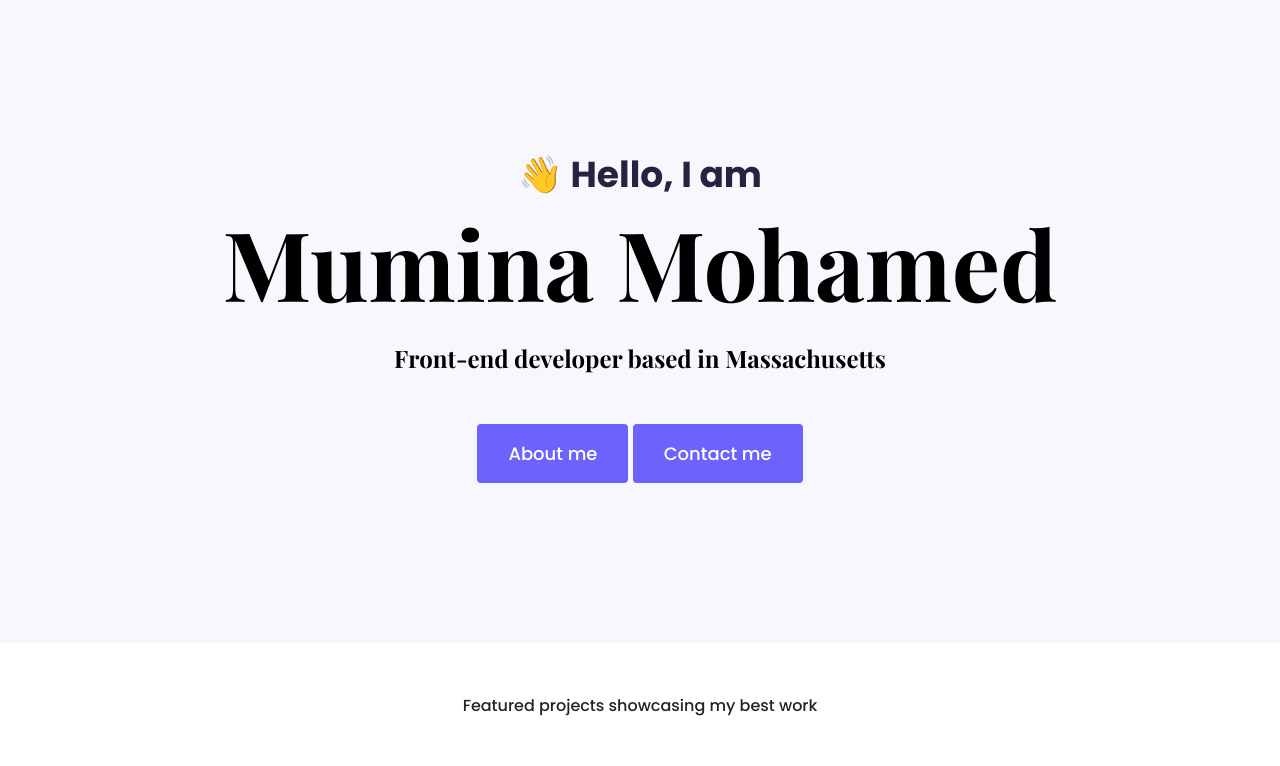
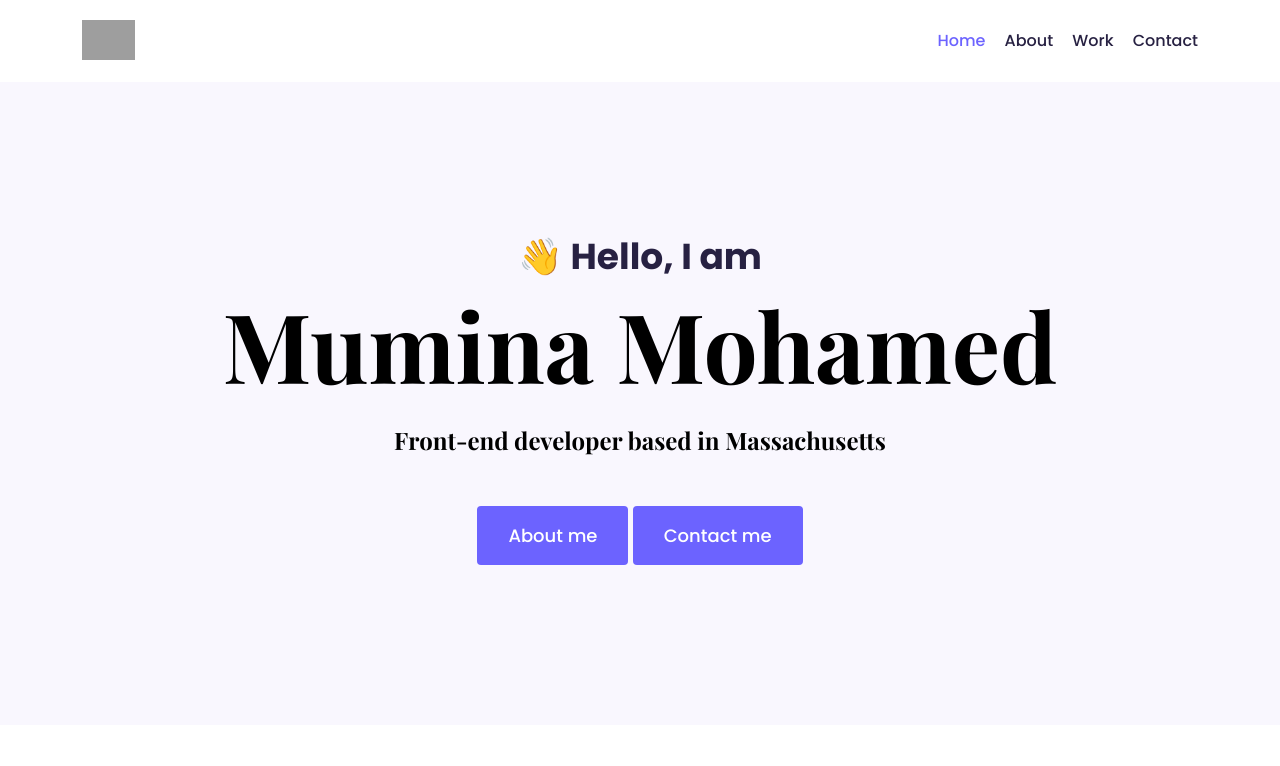
Before and after one commit to Mumina033/portfolio-project, a plain HTML site: page index.html in a window 1280 px wide. Shown: the top 766 px of the page. Drawn offline with nearby package versions, Linux system fonts and the light colour scheme; grey boxes are pictures that could not be loaded.

Commit message:
created a navigation with links to all the pages

```diff
--- a/css/style.css
+++ b/css/style.css
@@ -9,6 +9,32 @@
 body {
   background: white;
   font-family: var(--default-font-family);
+}
+.logo {
+  max-height: 40px;
+}
+nav {
+  padding: 20px 0;
+}
+nav ul {
+  padding: 0;
+  margin: 0;
+}
+nav li {
+  display: inline;
+  list-style: none;
+  line-height: 42px;
+  margin-left: 15px;
+}
+nav a {
+  text-decoration: none;
+  color: #272142;
+  transition: all 100ms ease-in-out;
+}
+
+nav a:hover,
+nav li.active a {
+  color: var(--color-theme);
 }
 
 .hero {
@@ -102,6 +128,9 @@ p {
 }
 
 @media (max-width: 900px) {
+  nav a {
+    font-size: 12px;
+  }
   h1 {
     font-size: 44px;
     line-height: 2;
--- a/index.html
+++ b/index.html
@@ -24,14 +24,44 @@
     <title>Portfolio</title>
   </head>
   <body>
+    <div class="container">
+      <nav class="d-flex justify-content-between">
+        <a href="/">
+          <img
+            src="https://rvrtv.csb.app/images/logo.png"
+            class="logo d-none d-md-block"
+            alt="Default logo" />
+          <img
+            src="https://rvrtv.csb.app/images/logo-small.jpg
+"
+            class="logo d-block d-md-none"
+            alt="Small logo"
+        /></a>
+        <ul>
+          <li class="active">
+            <a href="/"> Home</a>
+          </li>
+          <li>
+            <a href="/about.html"> About</a>
+          </li>
+          <li>
+            <a href="/work.html"> Work</a>
+          </li>
+          <li>
+            <a href="/contact.html"> Contact</a>
+          </li>
+        </ul>
+      </nav>
+    </div>
+
     <div class="hero">
       <p>👋 Hello, I am</p>
       <h1>Mumina Mohamed</h1>
       <h2>Front-end developer based in Massachusetts</h2>
 
       <div>
-        <a href="about.html" class="btn btn-color">About me</a>
-        <a href="contact.html" class="btn btn-color">Contact me</a>
+        <a href="/about.html" class="btn btn-color">About me</a>
+        <a href="/contact.html" class="btn btn-color">Contact me</a>
       </div>
     </div>
     <p class="text-center m-5">Featured projects showcasing my best work</p>
```
